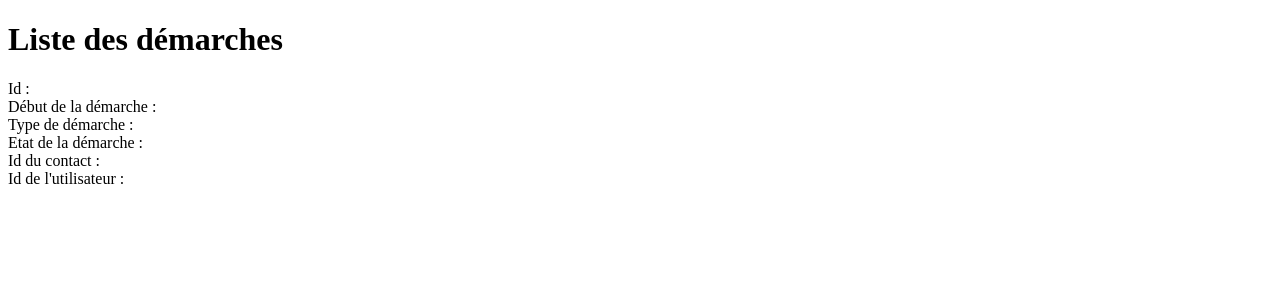
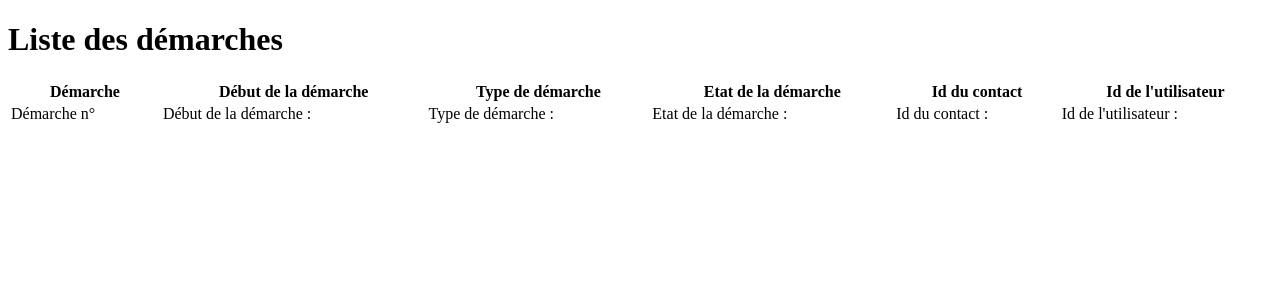
Before and after one commit to ZephyrRaine/bdd-cv, a PHP site: page /demarches_en_cours.php in a window 1280 px wide. Shown: the top 300 px of the page. Run offline with PHP 8.4, Linux system fonts and the light colour scheme; tables that the repository leaves empty or names only in its code hold one stand-in row (values such as "Sample post"); data that the repository does not hold is empty.

Commit message:
no message

```diff
--- a/demarches_en_cours.php
+++ b/demarches_en_cours.php
@@ -15,19 +15,35 @@ $demarches = $requete->fetchall();
     <meta name="viewport" content="width=device-width, initial-scale=1.0">
     <title>Démarches en cours</title>
     <h1>Liste des démarches</h1>
+<?php
+
+$nombredemarches=count($demarches);
+
+?>
+
+<table style="width: 100%">
+    <tr>
+        <th>Démarche</th>
+        <th>Début de la démarche</th>
+        <th>Type de démarche</th>
+        <th>Etat de la démarche</th>
+        <th>Id du contact</th>
+        <th>Id de l'utilisateur</th>
+    </tr>
 
 <?php
-//echo(implode(" ", $demarches[0]));
-echo("Id : " .$demarches[0]['Id']);
-echo nl2br("<br>");
-echo("Début de la démarche : " .$demarches[0]['Date_contact']);
-echo nl2br("<br>");
-echo("Type de démarche : " .$demarches[0]['Type_demarche']);
-echo nl2br("<br>");
-echo("Etat de la démarche : " .$demarches[0]['Etat']);
-echo nl2br("<br>");
-echo("Id du contact : " .$demarches[0]['Id_Contact']);
-echo nl2br("<br>");
-echo("Id de l'utilisateur : " .$demarches[0]['Id_Utilisateur']);
+for ($i = 0; $i < $nombredemarches; $i++) {
+    $demarche = $demarches[$i];
+    echo("<tr>");
+        //echo(implode(" ", $demarches[0]));
+        echo("<td>Démarche n°" .$demarche['Id'] ."</td>");
+        echo("<td>Début de la démarche : " .$demarche['Date_contact'] ."</td>");
+        echo("<td>Type de démarche : " .$demarche['Type_demarche'] ."</td>");
+        echo("<td>Etat de la démarche : " .$demarche['Etat'] ."</td>");
+        echo("<td>Id du contact : " .$demarche['Id_Contact'] ."</td>");
+        echo("<td>Id de l'utilisateur : " .$demarche['Id_Utilisateur'] ."</td>");
+    echo("</tr>");
+}
 
 ?>
+</table>
```
